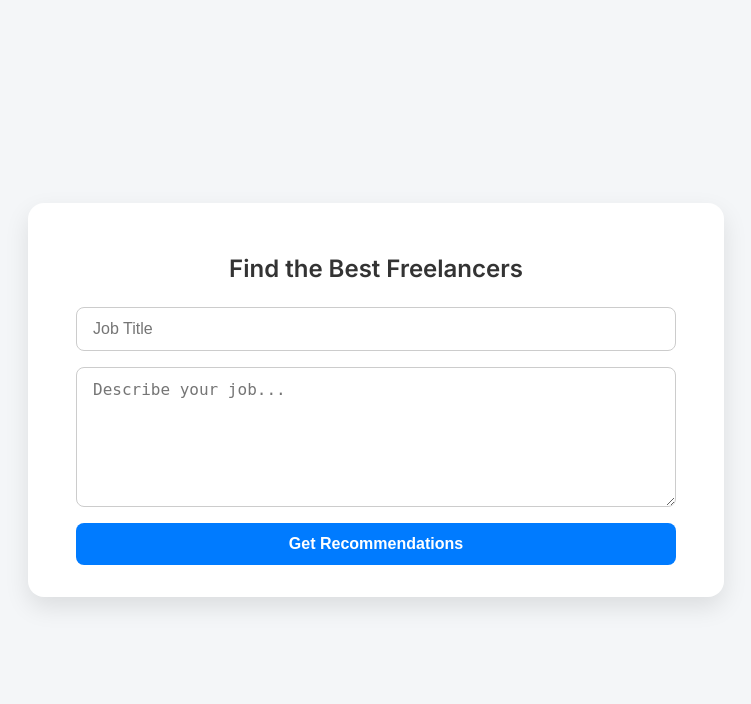
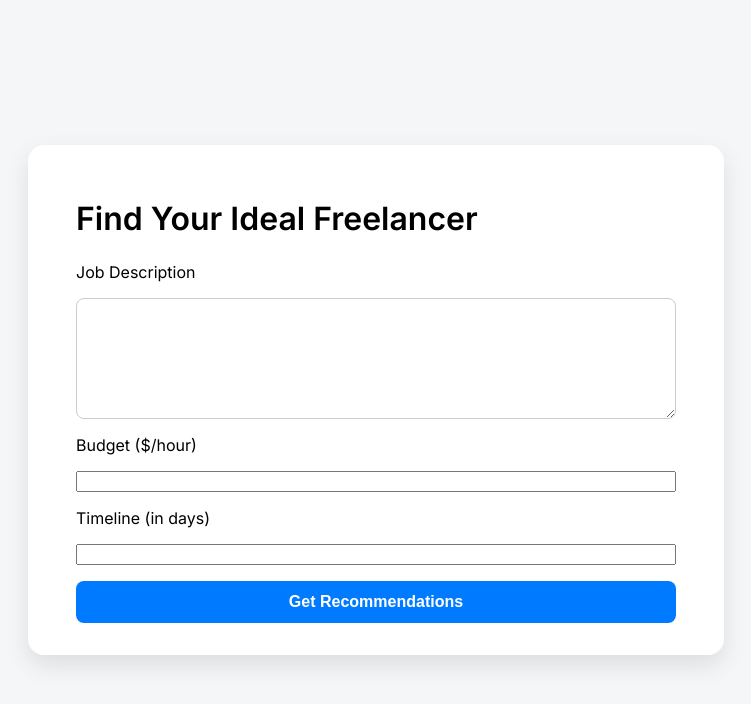
Before and after one commit to misbah17311/Freelance_Recommendor, a FastAPI app: page / in a window 1280 px wide. Shown: the top 704 px of the page, without its empty margins (264-1015 px from the left). Run offline with FastAPI, Linux system fonts and the light colour scheme.

Commit message:
Update form.html

```diff
--- a/templates/form.html
+++ b/templates/form.html
@@ -7,25 +7,19 @@
 </head>
 <body>
     <div class="container">
-        <h2>Find the Best Freelancers</h2>
-        <form action="/recommend" method="post">
-            <input type="text" name="job_title" placeholder="Job Title" required>
-            <textarea name="job_description" rows="6" placeholder="Describe your job..." required></textarea>
+        <h1>Find Your Ideal Freelancer</h1>
+        <form method="post" action="/recommend">
+            <label for="description">Job Description</label>
+            <textarea id="description" name="description" rows="5" required></textarea>
+
+            <label for="budget_in_dollars">Budget ($/hour)</label>
+            <input type="number" id="budget_in_dollars" name="budget_in_dollars" required>
+
+            <label for="timeline_days">Timeline (in days)</label>
+            <input type="number" id="timeline_days" name="timeline_days" required>
+
             <button type="submit">Get Recommendations</button>
         </form>
-
-        {% if recommendations %}
-        <div class="recommendations">
-            <h3>Top Freelancers for: {{ job_title }}</h3>
-            <ul>
-                {% for freelancer in recommendations %}
-                <li>
-                    <strong>{{ freelancer.name }}</strong> — Skills: {{ freelancer.skills | join(', ') }}
-                </li>
-                {% endfor %}
-            </ul>
-        </div>
-        {% endif %}
     </div>
 </body>
 </html>
```
